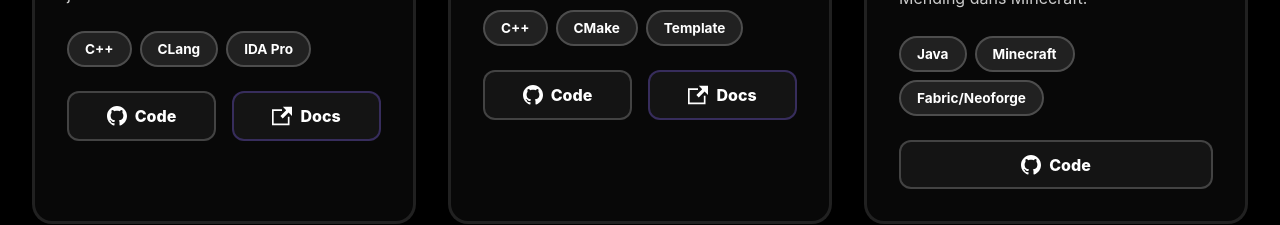
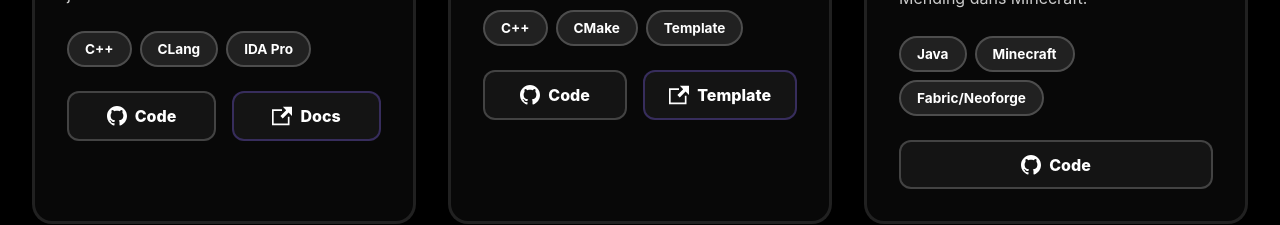
Before and after one commit to AmeliaCute/ame-linktree, a Vue app: page / in a window 1280 px wide. Shown: the part 1186-1411 px from the top of the page. Built offline with nearby package versions, Linux system fonts and the light colour scheme.

Commit message:
Refactor project live links to use object structure for URI and title in config.json and ProjectCard.vue

```diff
--- a/public/config.json
+++ b/public/config.json
@@ -63,7 +63,10 @@
       "description": "Projet de modding pour Fantasy Life I, dont l'objectif est de permettre à l'avenir d'exécuter du code personnalisé dans le jeu.",
       "tags": ["C++", "CLang", "IDA Pro"],
       "github": "https://github.com/ReDevCafe/FantasyLifeI-API",
-      "live": "http://flidoc.amycute.xyz/",
+      "live": {
+        "uri": "https://flidoc.amycute.xyz/",
+        "title": "Docs"
+      },
       "stars": 5,
       "featured": true
     },
@@ -72,7 +75,10 @@
       "description": "Un template permettant de créer des mods avec FLi-API.",
       "tags": ["C++", "CMake", "Template"],
       "github": "https://github.com/ReDevCafe/FantasyLifeI-ModTemplate",
-      "live": "https://github.com/new?template_name=FantasyLifeI-ModTemplate&template_owner=ReDevCafe",
+      "live": {
+        "uri": "https://github.com/new?template_name=FantasyLifeI-ModTemplate&template_owner=ReDevCafe",
+        "title": "Template"
+      },
       "stars": 3,
       "featured": true
     },
--- a/src/components/ProjectCard.vue
+++ b/src/components/ProjectCard.vue
@@ -20,9 +20,9 @@
           <GitHubIcon />
           Code
         </a>
-        <a v-if="project.live" :href="project.live" target="_blank" class="project-btn primary">
+        <a v-if="project.live" :href="project.live.uri" target="_blank" class="project-btn primary">
           <ExternalLinkIcon />
-          Docs
+          {{ project.live.title }}
         </a>
       </div>
     </div>
@@ -175,8 +175,10 @@
     StarIcon,
     ExternalLinkIcon
   },
-  props: {
-    project: {
+  props:
+  {
+    project:
+    {
       type: Object,
       required: true
     }
```
